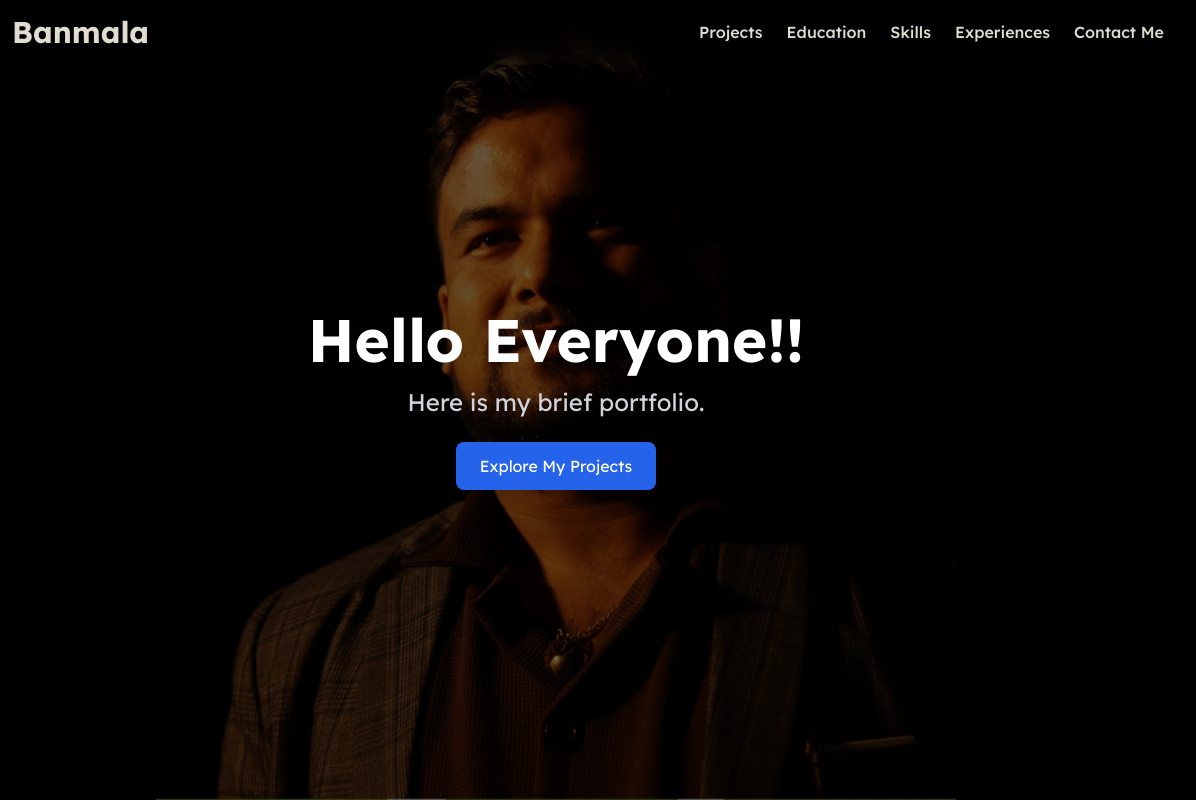
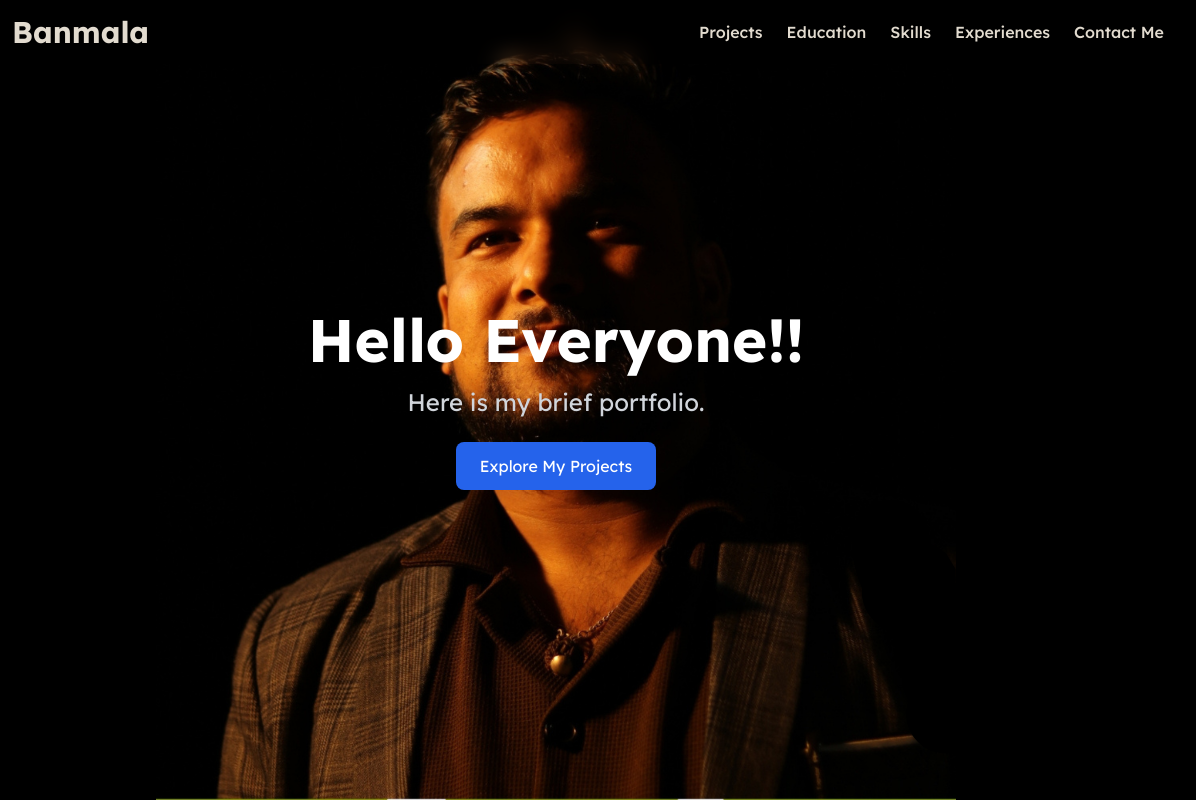
Before and after one commit to banmala/personal-portfolio-template, a plain HTML site: page index.html in a window 1280 px wide. Shown: the top 800 px of the page, 84-1280 px from the left. Drawn offline with nearby package versions, Linux system fonts and the light colour scheme.

Commit message:
minor changes

```diff
--- a/css/style.css
+++ b/css/style.css
@@ -18,30 +18,57 @@ body {
 
 .hero{
   width: 100%;
-  background-image: url("/images/banmala.png");
+  background-image: url("../images/banmala.png");
   background-position: center;
   background-size: contain;
   background-repeat: no-repeat;
+  background-color: black;
 }
 
-#team{
-    background: linear-gradient(135deg, #dcffb6 0%, #ffdce1 100%);
+.cursorFollowerFirst {
+    position: fixed;
+    width: 100rem;
+    height: 100rem;
+    background:
+        radial-gradient(circle at 45% 45%, #fff570 0px, transparent 40%);
+    transform: translate(-50%, -50%);
+    transition: transform 0.3s;
+    mix-blend-mode: normal;
+    z-index: -999;
+    pointer-events: none;
+}
+.cursorFollowerSecond {
+    position: fixed;
+    width: 100rem;
+    height: 100rem;
+    background:
+        radial-gradient(circle at 60% 60%, #7bcabe 0px, transparent 40%);
+    transform: translate(-50%, -50%);
+    transition: transform 0.3s;
+    mix-blend-mode: normal;
+    z-index: -999;
+    pointer-events: none;
+}
+.cursorFollowerThird {
+    position: fixed;
+    width: 100rem;
+    height: 100rem;
+    background:
+        radial-gradient(circle at 40% 48%, #f7d9de 0px, transparent 40%);
+    transform: translate(-50%, -50%);
+    -webkit-transform: translate(-50%, -50%);
+    transition: transform 0.3s;
+    -webkit-transform: transform 0.3s;
+    mix-blend-mode: normal;
+    z-index: -999;
+    pointer-events: none;
 }
 
-#projects{
-    background-color: #ffffff;
-}
-#education{
-    background-color: #ffffff;
-}
-#skills{
-    background-color: #ffffff;
-}
-#education{
-    background-color: #ffffff;
-}
-#join-us{
-    background-color: #ffffff;
+
+#projects, #education, #skills, #experience{
+    border: #7bcabe 1px solid;
+    border-radius: 20px;
+    background-color: #ffffff55;
 }
 
 section{
--- a/index.html
+++ b/index.html
@@ -10,8 +10,9 @@
   <link rel="preconnect" href="https://fonts.googleapis.com">
   <link rel="preconnect" href="https://fonts.gstatic.com" crossorigin>
   <link href="https://fonts.googleapis.com/css2?family=Lexend:wght@100..900&display=swap" rel="stylesheet">
+  <link href="https://cdnjs.cloudflare.com/ajax/libs/font-awesome/6.4.0/css/all.min.css" rel="stylesheet">
 </head>
-<body class="bg-[#000000]">
+<body class="">
 
   <!-- Navbar -->
   <div id="mainNavbar" class="fixed top-0 w-full z-50">
@@ -23,7 +24,7 @@
         </a>
 
         <!-- Mobile menu button -->
-        <div class="md:hidden">
+        <div class="block md:hidden">
           <button id="nav-toggler" class=" focus:outline-none">
             <i class="fas fa-bars text-2xl"></i>
           </button>
@@ -48,9 +49,12 @@
     <a href="#contact-me" class="block px-4 py-2 text-5xl">Contact Me</a>
   </div>
 
+  <span class="cursorFollowerThird"></span>
+  <span class="cursorFollowerSecond"></span>
+  <span class="cursorFollowerFirst"></span>
   <!-- Hero Section -->
   <section class="hero md:h-screen">
-    <div class="bg-[#00000099] h-[50vh] md:h-screen flex flex-col justify-center items-center text-center max-sm:px-[30px]">
+    <div class="h-[50vh] md:h-screen flex flex-col justify-center items-center text-center max-sm:px-[30px]">
       <h1 class="text-5xl text-white md:text-6xl font-bold mb-4">Hello Everyone!!</h1>
       <p class="text-xl md:text-2xl mb-6 text-gray-300">Here is my brief portfolio.</p>
       <a href="#projects" class="bg-blue-600 text-white px-6 py-3 rounded-lg flex items-center gap-2 hover:bg-blue-700 transition">
@@ -60,7 +64,7 @@
   </section>
 
   <!-- projects Section -->
-  <section id="projects" class="py-20 bg-gray-200">
+  <section id="projects" class="py-10 md:py-20 m-20 md:m-40">
     <div class="max-w-7xl mx-auto px-4 text-center">
       <h2 class="text-4xl font-bold mb-3">Projects</h2>
       <p class="text-gray-600 text-lg">Discover some of my projects</p>
@@ -68,7 +72,7 @@
   </section>
 
   <!-- education Section -->
-  <section id="education" class="py-20 bg-white">
+  <section id="education" class="py-10 md:py-20 m-20 md:m-40">
     <div class="max-w-7xl mx-auto px-4 text-center">
       <h2 class="text-4xl font-bold mb-3">My Education</h2>
       <p class="text-gray-600 text-lg">Here is my education details</p>
@@ -76,7 +80,7 @@
   </section>
 
   <!-- skills Section -->
-  <section id="skills" class="py-20 bg-white">
+  <section id="skills" class="py-10 md:py-20 m-20 md:m-40">
     <div class="max-w-7xl mx-auto px-4 text-center">
       <h2 class="text-4xl font-bold mb-3">My Skills</h2>
       <p class="text-gray-600 text-lg">Here are my skills</p>
@@ -84,7 +88,7 @@
   </section>
 
   <!-- experience Section -->
-  <section id="experience" class="py-20 bg-white">
+  <section id="experience" class="py-10 md:py-20 m-20 md:m-40">
     <div class="max-w-7xl mx-auto px-4 text-center">
       <h2 class="text-4xl font-bold mb-3">My Experiences</h2>
       <p class="text-gray-600 text-lg">Here is my life and professional experiences</p>
--- a/js/script.js
+++ b/js/script.js
@@ -1,6 +1,7 @@
 window.onload=()=>{
   toggleNavbar();
   toggleMobileNav();
+  responsingBgWithMouseMovement();
 }
 
 // Setup Navbar Scroll Effect
@@ -45,3 +46,45 @@ const toggleMobileNav = () => {
     navToggler.addEventListener('click', togglerClick);
     navLinks.forEach( elem => elem.addEventListener('click', navLinkClick));
 }
+
+const responsingBgWithMouseMovement = () => {
+  var xpFirst = 0, mouseX = 0;
+  var ypFirst = 0, mouseY = 0;
+  var xpSecond = 0, mouseX = 0;
+  var ypSecond = 0, mouseY = 0;
+  var xpThird = 0, mouseX = 0;
+  var ypThird = 0, mouseY = 0;
+
+  const cursorFollowerFirst = document.querySelector(".cursorFollowerFirst");
+  const cursorFollowerSecond= document.querySelector(".cursorFollowerSecond");
+  const cursorFollowerThird = document.querySelector(".cursorFollowerThird");
+
+  document.addEventListener("mousemove", (e) => {
+    mouseX = e.screenX;
+    mouseY = e.screenY;
+  });
+
+  setInterval(function () {
+    xpFirst += (mouseX - xpFirst) / 60;
+    ypFirst += (mouseY - ypFirst) / 60;
+
+    cursorFollowerFirst.style.left = xpFirst + "px";
+    cursorFollowerFirst.style.top = ypFirst + "px";
+  }, 20);
+
+  setInterval(function () {
+    xpSecond += (mouseX - xpSecond) / 80;
+    ypSecond += (mouseY - ypSecond) / 80;
+
+    cursorFollowerSecond.style.left = xpSecond + "px";
+    cursorFollowerSecond.style.top = ypSecond + "px";
+  }, 20);
+
+  setInterval(function () {
+    xpThird += (mouseX - xpThird) / 85;
+    ypThird += (mouseY - ypThird) / 85;
+
+    cursorFollowerThird.style.left = xpThird + "px";
+    cursorFollowerThird.style.top = ypThird + "px";
+  }, 20);
+}
```
